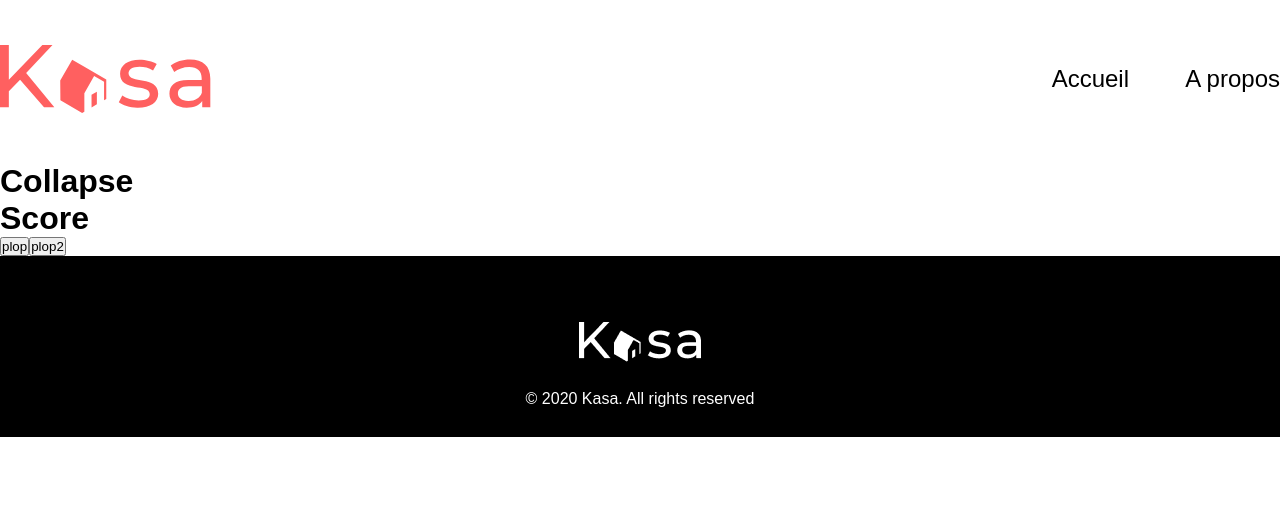
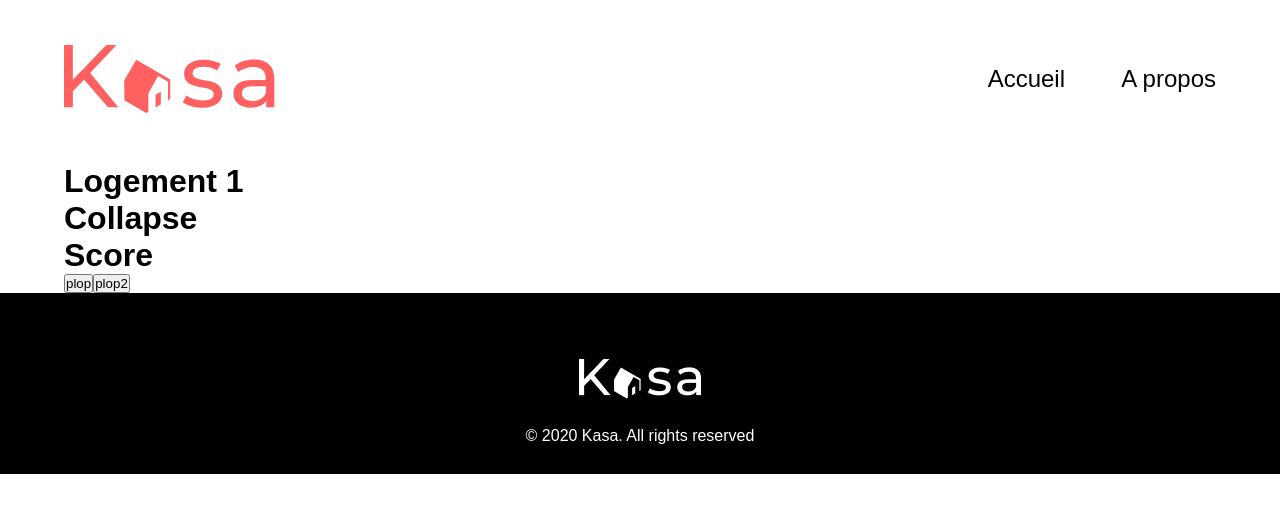
Before and after one commit to DuskyLunari/P7-Kasa, a React (Vite) app: page /logement/1 in a window 1280 px wide. Shown: the top 512 px of the page. Built offline with nearby package versions, Linux system fonts and the light colour scheme; a web font is replaced by a local one.

Commit message:
Fix: Updated sturcutre to use the Layout component import instead of Header & Footer directly

```diff
--- a/src/pages/About/index.jsx
+++ b/src/pages/About/index.jsx
@@ -1,12 +1,12 @@
-import { Header } from "../../components/Header";
+import { Layout } from "../../components/Layout";
 import { Banner } from "../../components/Banner";
 import { Collapse } from "../../components/Collapse";
-import { Footer } from "../../components/Footer";
 
 import "./About.scss";
 
 export function About() {
     return (
+        <Layout>
             <main>
                 <Header></Header>
                 <Banner></Banner>
@@ -16,5 +16,6 @@ export function About() {
                 <Collapse></Collapse>
                 <Footer></Footer>
             </main>
+        </Layout>
     )
 }
--- a/src/pages/Error/index.jsx
+++ b/src/pages/Error/index.jsx
@@ -1,15 +1,13 @@
-import { Header } from "../../components/Header";
-
-import { Footer } from "../../components/Footer";
+import { Layout } from "../../components/Layout";
 
 import "./Error.scss";
 
 export function Error() {
     return (
-        <main>
-            <Header></Header>
-            <h1>Error</h1>
-            <Footer></Footer>
-        </main>
+        <Layout>
+            <main>
+                <h1>Error</h1>
+            </main>
+        </Layout>
     )
 }
--- a/src/pages/Flat/index.jsx
+++ b/src/pages/Flat/index.jsx
@@ -1,20 +1,22 @@
-import { Header } from "../../components/Header";
+import { Layout } from "../../components/Layout";
 import { Tag } from "../../components/Tag";
 import { Score } from "../../components/Score";
 import { Collapse } from "../../components/Collapse";
-import { Footer } from "../../components/Footer";
 
 import "./Flat.scss";
+import { useParams } from "react-router-dom";
 
 export function Flat() {
+    const { flatId } = useParams();
     return (
+        <Layout>
             <main>
-            <Header></Header>
+                <h1> Logement { flatId }</h1>
                 <Collapse></Collapse>
                 <Score></Score>
                 <Tag innerText="plop"></Tag>
                 <Tag innerText="plop2"></Tag>
-            <Footer></Footer>
             </main>
+        </Layout>
     )
 }
```
Lines whose indentation alone changed are shown as unchanged.
